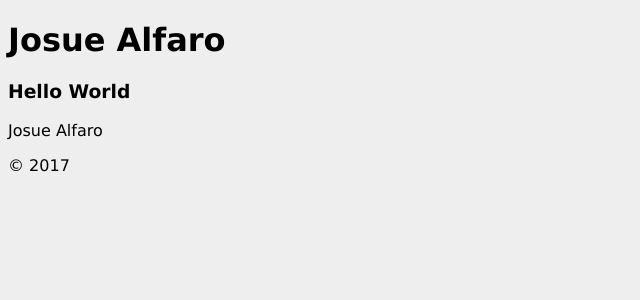
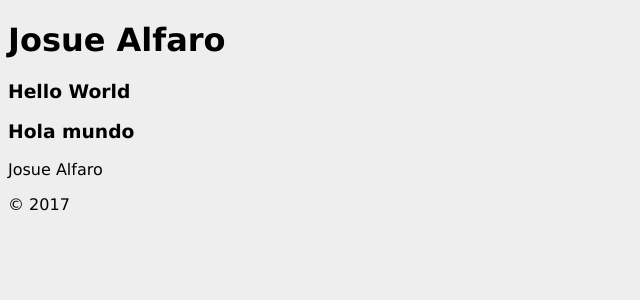
Before and after one commit to jjalfaro9/jjalfaro9.github.io, a Jekyll site: the page built from graduationInvite.html, in a window 1280 px wide. Shown: the top 300 px of the page, without its empty margins (0-640 px from the left). Built offline with Jekyll 4.4.1, drawn with Linux system fonts in a browser that asks for light colours.

Commit message:
update grad

```diff
--- a/graduationInvite.html
+++ b/graduationInvite.html
@@ -6,4 +6,5 @@ theme: jekyll-theme-merlot
 
 <div>
     <h3>Hello World</h3>
+    <h3>Hola mundo</h3>
 </div>
```
